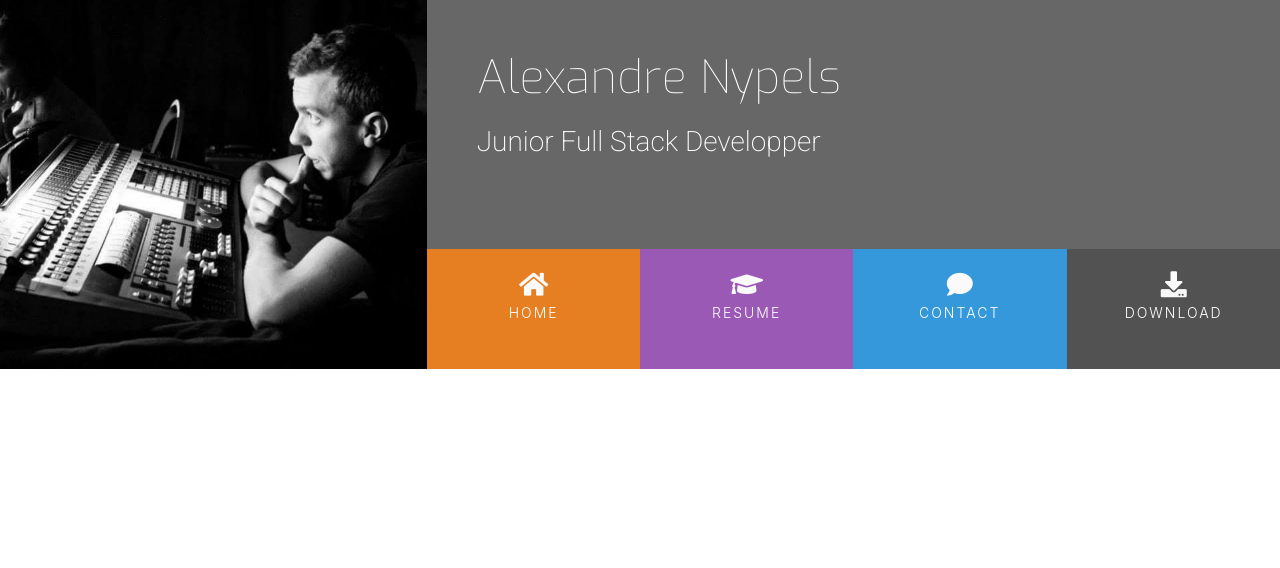
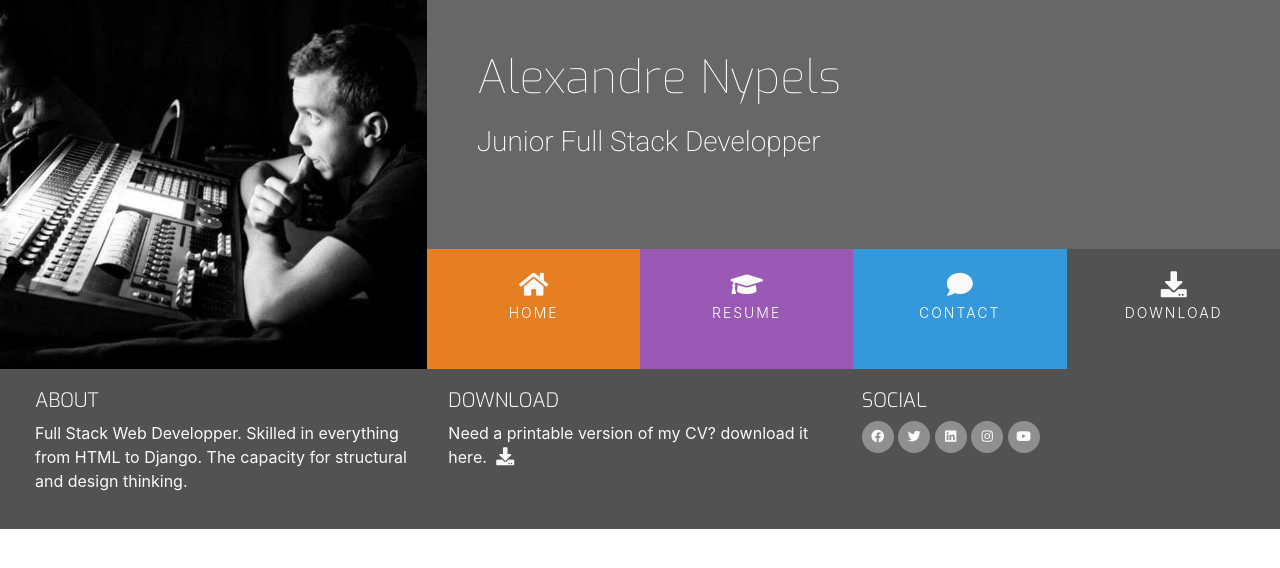
Before and after one commit to nyplex/resume, a plain HTML site: page index.html in a window 1280 px wide. Drawn offline with nearby package versions, Linux system fonts and the light colour scheme.

Commit message:
adding footer to index page

```diff
--- a/assets/css/style.css
+++ b/assets/css/style.css
@@ -18,6 +18,24 @@
 
 .ui-menu-color-download {
     background-color: #525252;
+}
+
+h1, h2, h3, h4 {
+    margin: 0;
+}
+
+.uppercase {
+    text-transform: uppercase;
+}
+
+.general-sub {
+    font-family: "Exo", sans-serif;
+    font-weight: 300;
+    color: #fafafa;
+}
+
+.inline-block {
+    display: inline-block;
 }
 
 header {
@@ -109,3 +127,53 @@ header {
     background-color: rgba(0, 0, 0, .2);
     height: 120px;
 }
+
+footer {
+    background-color: #525252;
+    color: #fafafa;
+    min-height: 120px;
+    margin: 0;
+}
+
+.cv-pdf i {
+    font-size: 18px;
+    color: #fafafa;
+    text-align: center;
+    padding-left: 5px;
+    transition: all 0.2s ease-in-out;
+    -moz-transition: all 0.2s ease-in-out;
+    -webkit-transition: all 0.2s ease-in-out;
+    -o-transition: all 0.2s ease-in-out;
+}
+
+.cv-pdf i:hover {
+    color: #e84610;
+}
+
+.social-links {
+    padding-bottom: 15px;
+}
+
+.social-links li a i {
+    width: 32px;
+    height: 32px;
+    padding: 12px 0;
+    border-radius: 50%;
+    font-size: 13px;
+    line-height: 7px;
+    text-align: center;
+    color: #fafafa;
+    background-color: #8f8f8f;
+    transition: all 0.2s ease-in-out;
+    -moz-transition: all 0.2s ease-in-out;
+    -webkit-transition: all 0.2s ease-in-out;
+    -o-transition: all 0.2s ease-in-out;
+}
+
+.social-links li a i:hover {
+    color: #e84610;
+}
+
+#footer-details {
+    padding: 20px;
+}
--- a/index.html
+++ b/index.html
@@ -43,6 +43,61 @@
         </div>
     </header>
     <section></section>
-    <footer></footer>
+    <footer class="container-fluid">
+        <div class="row" id="footer-details">
+            <div class="col-sm-4">
+                <h5 class="uppercase general-sub">About</h5>
+                <p class="inline-block">
+                    Full Stack Web Developper. Skilled in everything from HTML to Django.
+                    The capacity for structural and design thinking.
+                </p>
+            </div>
+            <div class="col-sm-4">
+                <h5 class="uppercase general-sub">Download</h5>
+                <p class="inline-block">
+                    Need a printable version of my CV? download it here.
+                    <a href="#" target="_blank" class="cv-pdf">
+                        <i class="fa fa-download" aria-hidden="true"></i>
+                        <span class="sr-only">Download Link</span>
+                    </a>
+                </p>
+            </div>
+            <div class="col-sm-4">
+                <h5 class="uppercase general-sub">Social</h5>
+                <ul class="list-inline social-links">
+                    <li class="list-inline-item">
+                        <a href="#" target="_blank">
+                            <i class="fab fa-facebook" aria-hidden="true"></i>
+                            <span class="sr-only">Facebook</span>
+                        </a>
+                    </li>
+                    <li class="list-inline-item">
+                        <a href="#" target="_blank">
+                            <i class="fab fa-twitter" aria-hidden="true"></i>
+                            <span class="sr-only">Twitter</span>
+                        </a>
+                    </li>
+                    <li class="list-inline-item">
+                        <a href="#" target="_blank">
+                            <i class="fab fa-linkedin" aria-hidden="true"></i>
+                            <span class="sr-only">LinkedIn</span>
+                        </a>
+                    </li>
+                    <li class="list-inline-item">
+                        <a href="#" target="_blank">
+                            <i class="fab fa-instagram" aria-hidden="true"></i>
+                            <span class="sr-only">Instagram</span>
+                        </a>
+                    </li>
+                    <li class="list-inline-item">
+                        <a href="#" target="_blank">
+                            <i class="fab fa-youtube" aria-hidden="true"></i>
+                            <span class="sr-only">Youtube</span>
+                        </a>
+                    </li>
+                </ul>
+            </div>
+        </div>
+    </footer>
 </body>
 </html>
```
